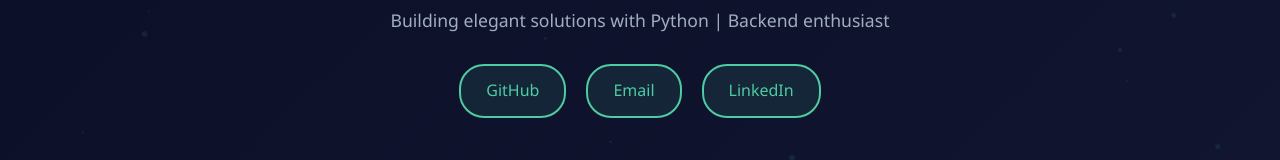
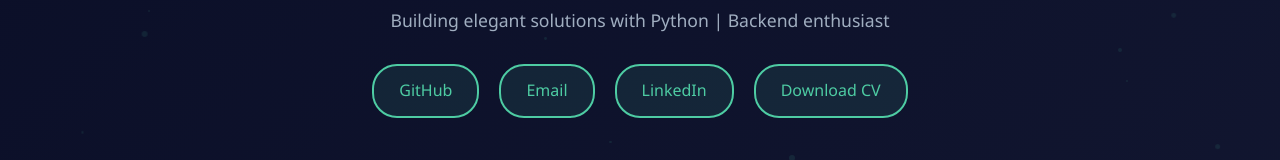
Before and after one commit to OlgaMageria/OlgaMageria.github.io, a plain HTML site: page index.html in a window 1280 px wide. Shown: the part 429-589 px from the top of the page. Drawn offline with Linux system fonts and the light colour scheme.

Commit message:
added links to download cv and view cirtificate

```diff
--- a/index.html
+++ b/index.html
@@ -433,6 +433,9 @@
                 <a href="https://linkedin.com/in/olga-mageria" class="social-link" target="_blank">
                     LinkedIn
                 </a>
+                <a href="https://docs.google.com/uc?export=download&id=1LCTVBoePeovv7nbkth_VQlqAkqc5U_C5" download class="social-link">
+                    Download CV
+                </a>
             </div>
         </header>
 
@@ -527,6 +530,7 @@
                     <h3>Python Developer Course</h3>
                     <div class="date">2023 - 2024 | IT School GoIT</div>
                     <p>Intensive course covering Python programming, web development, and data analysis.</p>
+                    <button onclick="window.open('https://drive.google.com/file/d/18_Em5_AlY6DUjMSiONIZUoJwJUGZV_CA/view?usp=sharing', '_blank')" style="margin-top: 10px; padding: 10px 20px; background: #4ecca3; color: #0a0e27; border: none; border-radius: 5px; cursor: pointer; font-weight: 500;">View Certificate</button>
                 </div>
             </div>
         </section>
```
